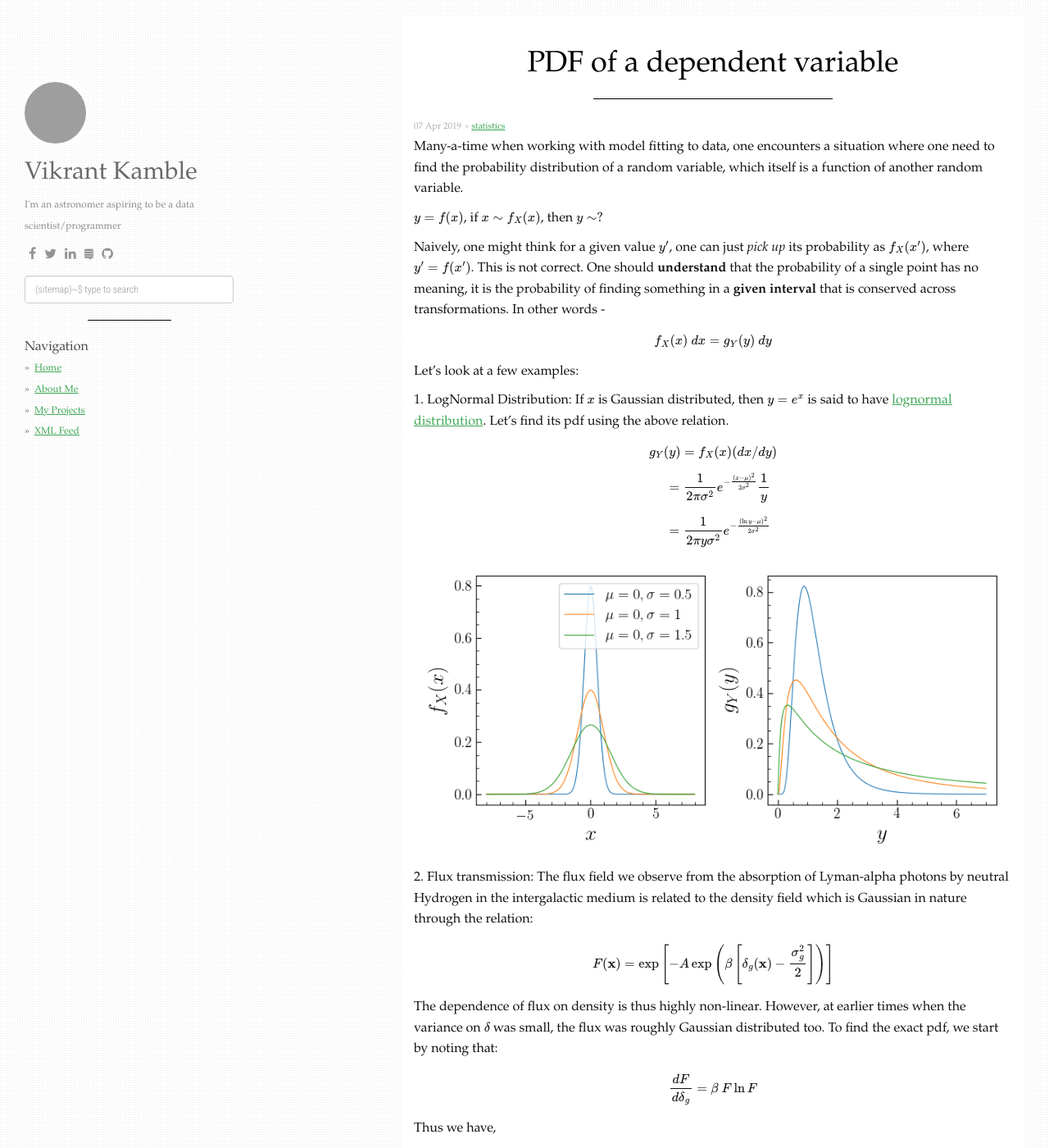
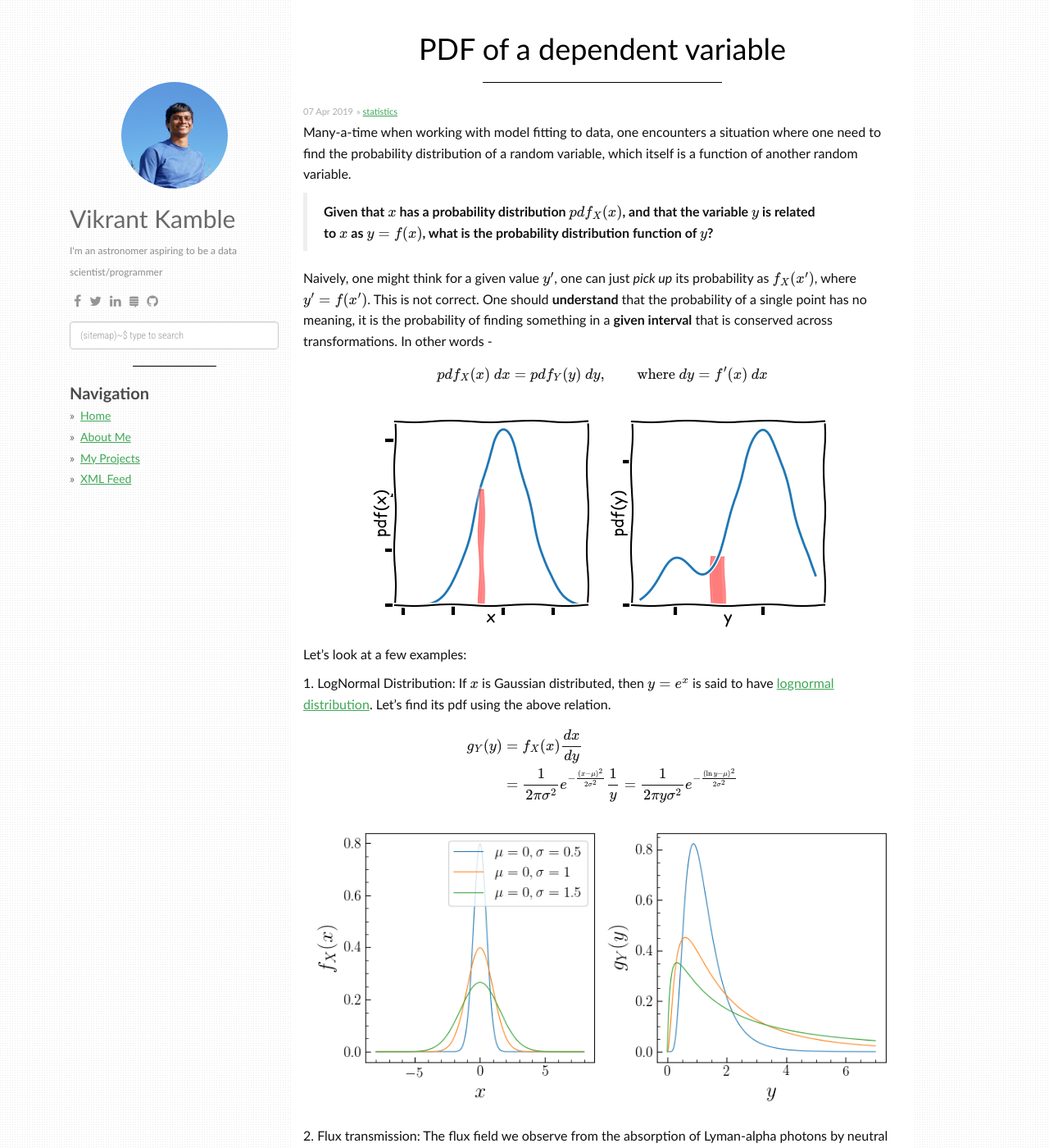
Before and after one commit to VikrantKamble/vikrantkamble.github.io, a Jekyll site: the page built from _posts/2019-04-08-pdf-of-function.md, in a window 1280 px wide and 1400 px high. Shown: the whole window at 82% size. Built offline with Jekyll 4.4.1, drawn with Linux system fonts in a browser that asks for light colours; nearby versions of some CDN libraries; formulas are drawn with MathJax 3; comment, search, counter and statistics services are not loaded; grey boxes are pictures that could not be loaded.

Commit message:
changed font

```diff
--- a/_config.yml
+++ b/_config.yml
@@ -5,7 +5,7 @@ github: https://github.com/vikrantkamble
 about: I'm an astronomer aspiring to be a data scientist/programmer
 disqus_shortname: stackproblems
 google_analytics: UA-XXXXXXXX-Y
-avatar_url: /static/img/DSC_0104.JPG
+avatar_url: /static/img/20160716_183931.jpg
 
 enableTags: true
 tagarray: []
--- a/_layouts/default.html
+++ b/_layouts/default.html
@@ -133,7 +133,7 @@ layout: compress
     <div class="container">
       <div class="col-sm-3">
         <div class="fixed-condition">
-          <a href="/"><img class="profile-avatar" src="{{ site.avatar_url }}" height="75px" width="75px" /></a>
+          <a href="/"><img class="profile-avatar" src="{{ site.avatar_url }}" height="130px" width="130px" /></a>
           <h2 class="author-name">{{ site.author }}</h2>
           {% if site.about %}
             <div class="profile-about">
--- a/_posts/2019-04-08-pdf-of-function.md
+++ b/_posts/2019-04-08-pdf-of-function.md
@@ -9,30 +9,41 @@ Many-a-time when working with model fitting to data, one encounters a
 situation where one need to find the probability distribution of a random
 variable, which itself is a function of another random variable.
 
-$y = f(x)$, if $x \sim f_X(x)$, then $y \sim ?$
+
+>Given that $x$ has a probability distribution $pdf_X(x)$, and that the variable $y$ is related to $x$ as $y = f(x)$, what is the probability distribution function of $y$?
 
 Naively, one might think for a given value $y'$, one can just *pick up* its
 probability as $f_X(x')$, where $y' = f(x')$. This is not correct. One should **understand** that the probability of a single point has no meaning, it is the probability of finding something in a **given interval** that is conserved across transformations. In other words -
 
-$$f_X(x)\ dx = g_Y(y)\ dy$$
+
+$$pdf_X(x)\ dx = pdf_Y(y)\ dy, \qquad \mathrm{where}\ dy = f'(x)\ dx$$
+
+
+{:.mycenter}
+![](/static/img/xkcd.png)
+
+<style>
+.mycenter {
+    text-align:center;
+    display: block;
+    margin: 0 auto;
+}
+</style>
 
 Let's look at a few examples:
 
 1.
     LogNormal Distribution: If $x$ is Gaussian distributed, then $y = e^x$ is said to have [lognormal distribution](https://en.wikipedia.org/wiki/Log-normal_distribution). Let's find its pdf using the above relation.
-<!-- $$
+
+
+
+$$
 \begin{align}
-g_Y(y) &= f_X(x) (dx / dy) \\
-       &= \frac{1}{2 \pi \sigma^2} e^{-\frac{(x -\mu)^2}{2 \sigma^2}} \frac{1}{y} \\
-       &= \frac{1}{2 \pi y \sigma^2} e^{-\frac{(\ln y -\mu)^2}{2 \sigma^2}}
+g_Y(y) &= f_X(x) \frac{dx}{dy} \\
+&= \frac{1}{2 \pi \sigma^2} e^{-\frac{(x -\mu)^2}{2 \sigma^2}} \frac{1}{y} =  \frac{1}{2 \pi y \sigma^2} e^{-\frac{(\ln y -\mu)^2}{2 \sigma^2}}
 \end{align}
-$$ -->
+$$
 
-$$g_Y(y) = f_X(x) (dx / dy)$$
-
-$$\quad = \frac{1}{2 \pi \sigma^2} e^{-\frac{(x -\mu)^2}{2 \sigma^2}} \frac{1}{y}$$
-
-$$\quad = \frac{1}{2 \pi y \sigma^2} e^{-\frac{(\ln y -\mu)^2}{2 \sigma^2}}$$
 
 ![composite](/static/img/pdf-of-function.png){:class="img-responsive"}
 
--- a/static/css/main.css
+++ b/static/css/main.css
@@ -1,5 +1,5 @@
 body {
-  font-family: "Palatino", sans-serif;
+  font-family: "Optima", sans-serif;
   background: url("/static/img/subtle_dots.png");
   line-height: 1.6em;
   font-weight: 300;
@@ -52,21 +52,24 @@ a:hover {
 
 .container {
     /* remember to set a width */
-    margin-left: 0px;
+    /*margin-left: 0 ;*/
 }
 
 /* Layout */
 .main-layout {
-    top: 20px;
-    left: 50%;
-    transform: translate(-50%, 0%);
+/*    top: 20px;
+    left: 20%;
+    transform: translate(-50%, 0%);*/
     background: #fff;
+    margin: 0 auto;
+}
 
-}
 .sidebar-nav {
   margin: 0;
   padding: 0;
+  font-size: 14px;
 }
+
 .sidebar-nav li {
   margin: 0;
   list-style: none;
@@ -109,15 +112,16 @@ div.col-sm-3 {
   color: #666;
 }
 div.col-sm-3 strong {
-  font-size: 16px;
+  font-size: 20px;
   color: #4A4A4A;
-  font-weight: normal;
+  font-weight: bold;
 }
 div.col-sm-3 div.profile-about {
   margin-top: 10px;
   color: #8C8C8C;
 }
 div.col-sm-3 img.profile-avatar {
+  display: block;
   border-radius: 150px;
   -webkit-border-radius: 150px;
   -moz-border-radius: 150px;
@@ -191,3 +195,14 @@ div.col-sm-3 img.profile-avatar {
     margin-top: 30px;
   }
 }
+
+blockquote {
+  font-weight: bold;
+     font-size: 16px;
+     width: 90% !important;
+     background-color: #fff !important;
+ }
+
+.center {
+  text-align: center;
+}
```
Also changed, not shown: static/img/20160716_183931.jpg (added), static/img/xkcd.png (added), 5 other files.
